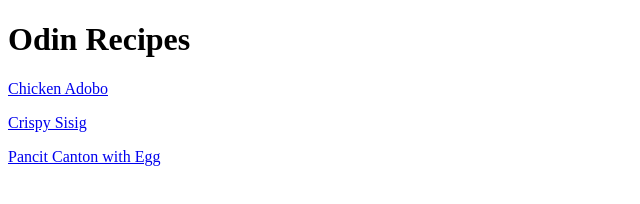
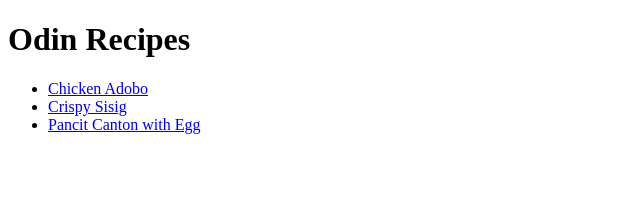
Before and after one commit to drynsnts/odin-recipes, a plain HTML site: page index.html in a window 1280 px wide. Shown: the whole page, without its empty margins (0-640 px from the left). Drawn offline with Linux system fonts and the light colour scheme.

Commit message:
Update index.html

```diff
--- a/index.html
+++ b/index.html
@@ -5,10 +5,10 @@
     </head>
     <body>
         <h1>Odin Recipes</h1>
-        <a href="recipes/adobo.html">Chicken Adobo</a>
-        <p></p>
-        <a href="recipes/sisig.html">Crispy Sisig</a>
-        <p></p>
-        <a href="recipes/pancitcanton.html">Pancit Canton with Egg</a>
+        <ul>
+            <li><a href="recipes/adobo.html">Chicken Adobo</a></li>
+            <li><a href="recipes/sisig.html">Crispy Sisig</a></li>
+            <li><a href="recipes/pancitcanton.html">Pancit Canton with Egg</a></li>
+        </ul>
     </body>
 </html>
```
